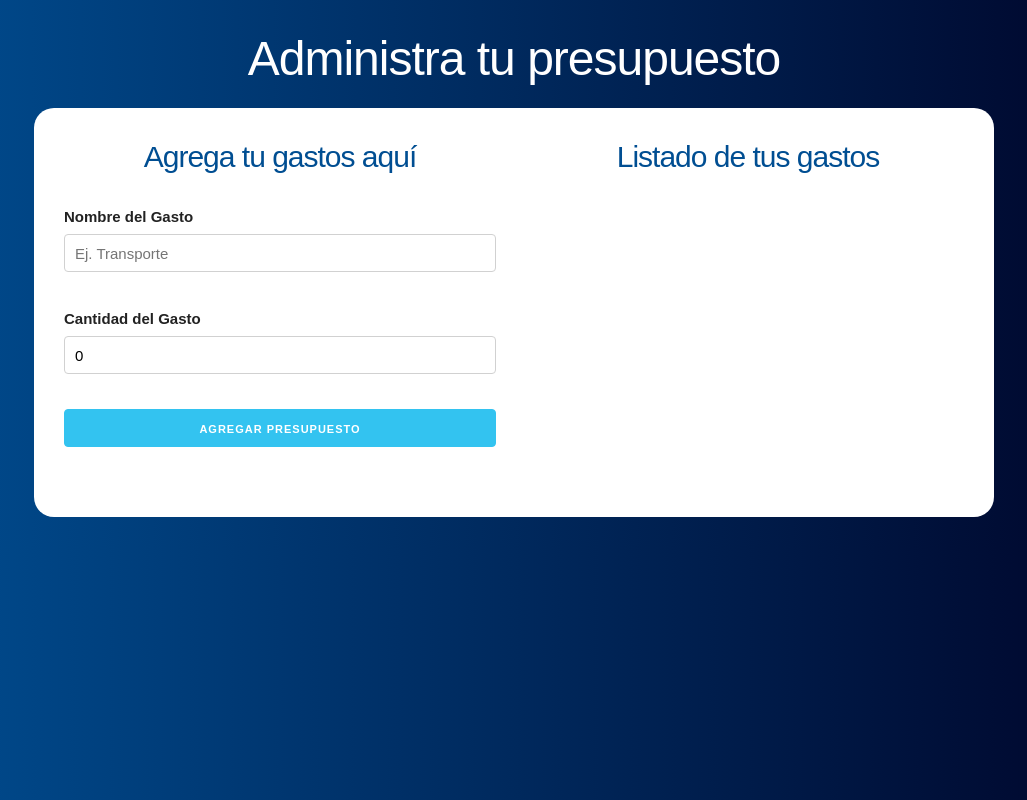
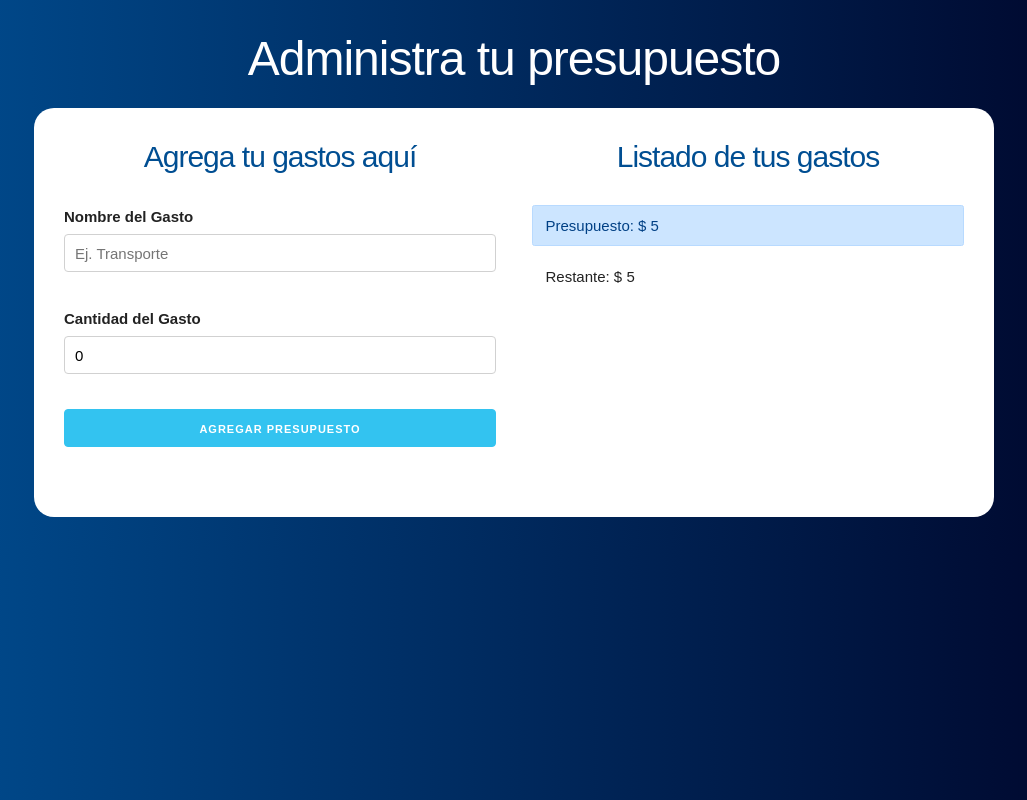
Before and after one commit to mrdebugcode/budget_manager, a React (Create React App) app: page / in a window 1280 px wide. Both pictures are taken after typing "5" into the empty fields and a click on the input "Definir Presupuesto". Shown: the whole page, without its empty margins (126-1153 px from the left). Built offline with nearby package versions, Linux system fonts and the light colour scheme.

Commit message:
Se creo el componente de mostrara el presupuesto inicial y el restante del presupuesto

```diff
--- a/src/App.js
+++ b/src/App.js
@@ -2,6 +2,7 @@
 import Pregunta from './components/Pregunta';
 import Formulario from './components/Formulario';
 import Listado from './components/Listado';
+import ControlPresupuesto from './components/ControlPresupuesto';
 
 
 function App() {
@@ -42,6 +43,11 @@
                       <Listado
                         gastos={gastos}
                       />
+
+                      <ControlPresupuesto
+                        presupuesto={presupuesto}
+                        restante={restante}
+                      />
                     </div>
                   </div>
                   )}
--- /dev/null
+++ b/src/components/ControlPresupuesto.js
@@ -0,0 +1,16 @@
+import React, {Fragment} from 'react';
+
+const ControlPresuesto = ({presupuesto, restante}) => {
+    return (
+        <Fragment>
+            <div className="alert alert-primary">
+                Presupuesto: $ {presupuesto}
+            </div>
+            <div className="alert">
+                Restante: $ {restante}
+            </div>
+        </Fragment>
+     );
+}
+
+export default ControlPresuesto;
```
